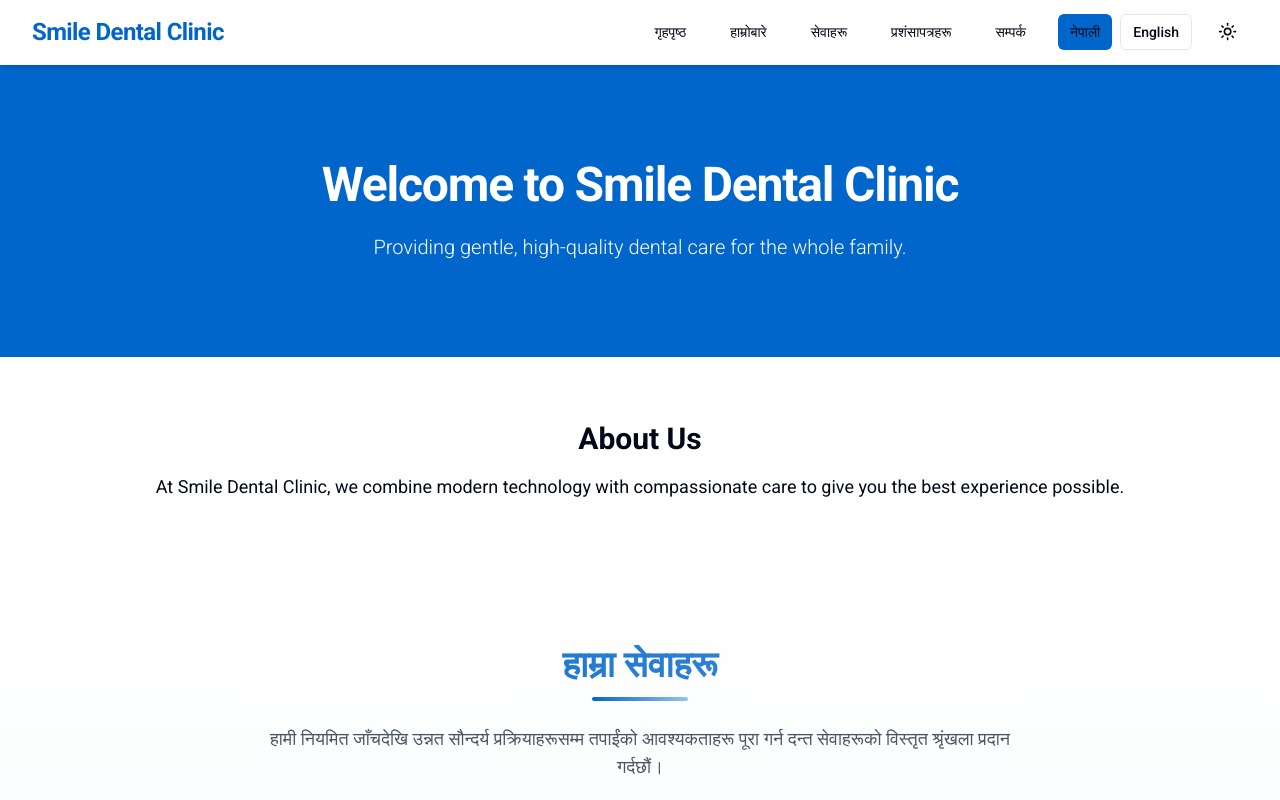
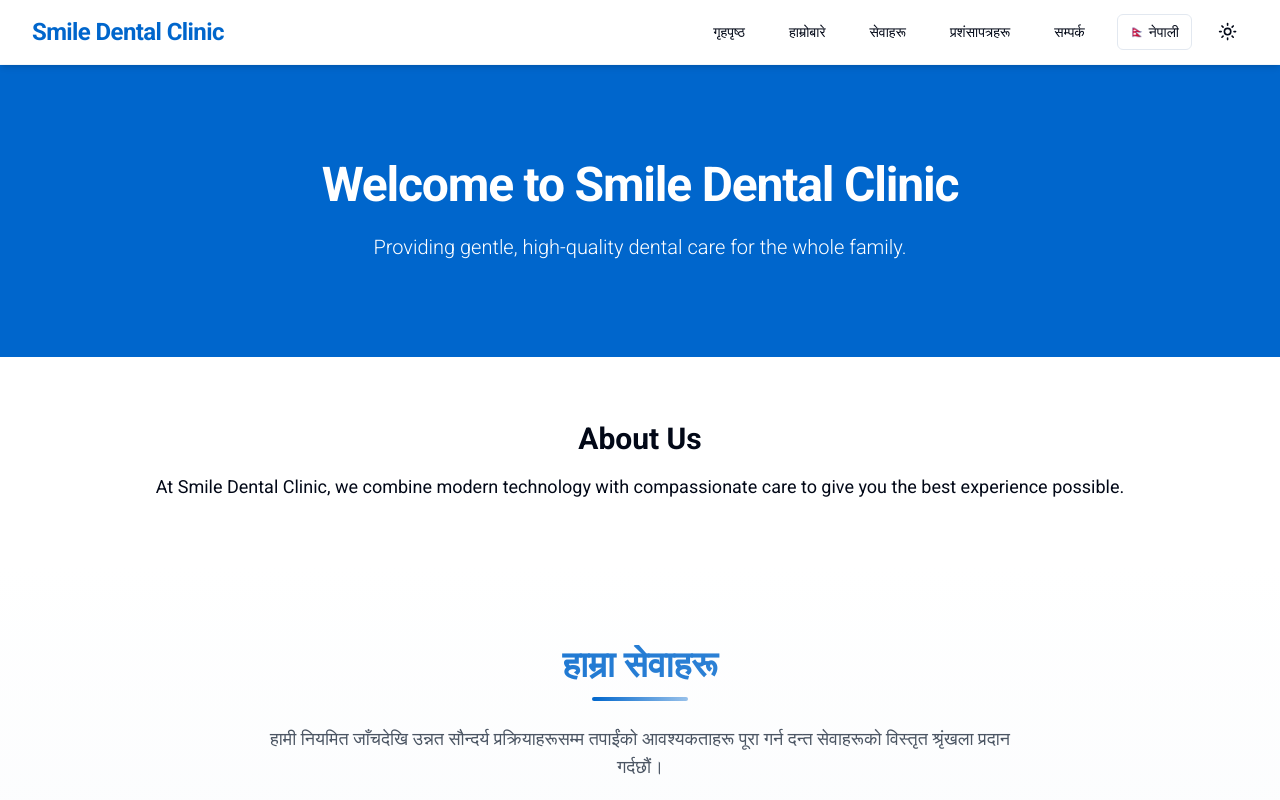
Before and after one commit to bikashghimire/om-muktinath-dental-clinic-dhading, a React (Vite) app: page / in a window 1280 px wide. Shown: the top 800 px of the page. Built offline with nearby package versions, Linux system fonts and the light colour scheme.

Commit message:
fix navigation in mobile menu

```diff
--- a/src/components/LanguageSwitcher.tsx
+++ b/src/components/LanguageSwitcher.tsx
@@ -1,31 +1,74 @@
+import React from 'react';
 import { useTranslation } from 'react-i18next';
 import { Button } from './ui/button';
+import { cn } from '../lib/utils';
 
-export default function LanguageSwitcher() {
+interface LanguageSwitcherProps {
+  mobileView?: boolean;
+}
+
+const LanguageSwitcher = ({ mobileView = false }: LanguageSwitcherProps) => {
   const { i18n } = useTranslation();
+  const currentLanguage = i18n.language;
 
-  const changeLanguage = (lng: string) => {
-    i18n.changeLanguage(lng);
+  const toggleLanguage = () => {
+    const newLang = currentLanguage === 'en' ? 'np' : 'en';
+    i18n.changeLanguage(newLang);
   };
 
+  if (mobileView) {
+    return (
+      <div className="grid grid-cols-2 gap-2 w-full">
+        <button
+          type="button"
+          onClick={() => i18n.changeLanguage('en')}
+          className={cn(
+            "py-2 text-sm font-medium rounded-md transition-all duration-200 flex items-center justify-center gap-1.5",
+            currentLanguage === 'en'
+              ? "bg-primary text-primary-foreground shadow-sm"
+              : "bg-muted text-foreground hover:bg-muted/80 active:bg-muted/90"
+          )}
+        >
+          <span className="text-xs">🇺🇸</span>
+          <span>English</span>
+        </button>
+        <button
+          type="button"
+          onClick={() => i18n.changeLanguage('np')}
+          className={cn(
+            "py-2 text-sm font-medium rounded-md transition-all duration-200 flex items-center justify-center gap-1.5",
+            currentLanguage === 'np'
+              ? "bg-primary text-primary-foreground shadow-sm"
+              : "bg-muted text-foreground hover:bg-muted/80 active:bg-muted/90"
+          )}
+        >
+          <span className="text-xs">🇳🇵</span>
+          <span>नेपाली</span>
+        </button>
+      </div>
+    );
+  }
+
   return (
-    <div className="flex gap-2">
-      <Button
-        variant={i18n.language === 'np' ? 'default' : 'outline'}
-        size="sm"
-        onClick={() => changeLanguage('np')}
-        className="font-medium"
-      >
-        नेपाली
-      </Button>
-      <Button
-        variant={i18n.language === 'en' ? 'default' : 'outline'}
-        size="sm"
-        onClick={() => changeLanguage('en')}
-        className="font-medium"
-      >
-        English
-      </Button>
-    </div>
+    <Button
+      variant="outline"
+      size="sm"
+      onClick={toggleLanguage}
+      className="flex items-center gap-1 px-3"
+    >
+      {currentLanguage === 'en' ? (
+        <>
+          <span className="text-xs">🇺🇸</span>
+          <span>EN</span>
+        </>
+      ) : (
+        <>
+          <span className="text-xs">🇳🇵</span>
+          <span>नेपाली</span>
+        </>
+      )}
+    </Button>
   );
-}
+};
+
+export default LanguageSwitcher;
--- a/src/components/Navbar.tsx
+++ b/src/components/Navbar.tsx
@@ -13,10 +13,12 @@ import { Menu, X } from "lucide-react";
 import { ThemeToggle } from "./theme-toggle";
 import { useTranslation } from "react-i18next";
 import LanguageSwitcher from "./LanguageSwitcher";
+import { useTheme } from "./theme-provider";
 
 const Navbar = () => {
   const [isMenuOpen, setIsMenuOpen] = useState(false);
   const { t } = useTranslation();
+  const { theme } = useTheme();
 
   const toggleMenu = () => {
     setIsMenuOpen(!isMenuOpen);
@@ -108,42 +110,56 @@ const Navbar = () => {
       {/* Mobile menu, show/hide based on menu state */}
       <div
         className={`${
-          isMenuOpen ? 'max-h-64 opacity-100' : 'max-h-0 opacity-0'
+          isMenuOpen ? 'max-h-[400px] opacity-100' : 'max-h-0 opacity-0'
         } md:hidden overflow-hidden transition-all duration-300 ease-in-out`}
       >
-        <div className="px-2 py-3 space-y-2 sm:px-3 bg-white/80 backdrop-blur-sm shadow-inner">
+        <div className="px-4 py-4 space-y-4 bg-background border-t border-border/20 shadow-inner">
+          {/* Language switcher in mobile menu */}
+          <div className="mb-2 pb-3 border-b border-border/30">
+            <div className="space-y-2">
+              <div className="flex items-center justify-between">
+                <span className="text-sm font-medium text-muted-foreground">
+                  {t('navbar.language', 'Language')}
+                </span>
+              </div>
+              <div className="py-1">
+                <LanguageSwitcher mobileView={true} />
+              </div>
+            </div>
+          </div>
+
+          {/* Navigation links */}
+          <div className="space-y-1.5">
             <Button
               asChild variant="ghost"
-            className="w-full justify-start text-base hover:text-primary hover:bg-gray-50"
+              className="w-full justify-start text-base hover:text-primary hover:bg-muted/50"
             >
               <a href="#home">{t('navbar.home')}</a>
             </Button>
             <Button
               asChild variant="ghost"
-            className="w-full justify-start text-base hover:text-primary hover:bg-gray-50"
+              className="w-full justify-start text-base hover:text-primary hover:bg-muted/50"
             >
               <a href="#about">{t('navbar.about')}</a>
             </Button>
             <Button
               asChild variant="ghost"
-            className="w-full justify-start text-base hover:text-primary hover:bg-gray-50"
+              className="w-full justify-start text-base hover:text-primary hover:bg-muted/50"
             >
               <a href="#services">{t('navbar.services')}</a>
             </Button>
             <Button
               asChild variant="ghost"
-            className="w-full justify-start text-base hover:text-primary hover:bg-gray-50"
+              className="w-full justify-start text-base hover:text-primary hover:bg-muted/50"
             >
               <a href="#testimonials">{t('navbar.testimonials')}</a>
             </Button>
             <Button
               asChild variant="ghost"
-            className="w-full justify-start text-base hover:text-primary hover:bg-gray-50"
+              className="w-full justify-start text-base hover:text-primary hover:bg-muted/50"
             >
               <a href="#contact">{t('navbar.contact')}</a>
             </Button>
-          <div className="px-2 pt-2">
-            <LanguageSwitcher />
           </div>
         </div>
       </div>
--- a/src/translations/en.json
+++ b/src/translations/en.json
@@ -5,7 +5,8 @@
       "about": "About",
       "services": "Services",
       "testimonials": "Testimonials",
-      "contact": "Contact"
+      "contact": "Contact",
+      "language": "Language"
     },
     "hero": {
       "title": "Welcome to Om Muktinath",
--- a/src/translations/np.json
+++ b/src/translations/np.json
@@ -5,7 +5,8 @@
       "about": "हाम्रोबारे",
       "services": "सेवाहरू",
       "testimonials": "प्रशंसापत्रहरू",
-      "contact": "सम्पर्क"
+      "contact": "सम्पर्क",
+      "language": "भाषा"
     },
     "hero": {
       "title": "ओम मुक्तिनाथमा स्वागत छ",
```
Lines whose indentation alone changed are shown as unchanged.
